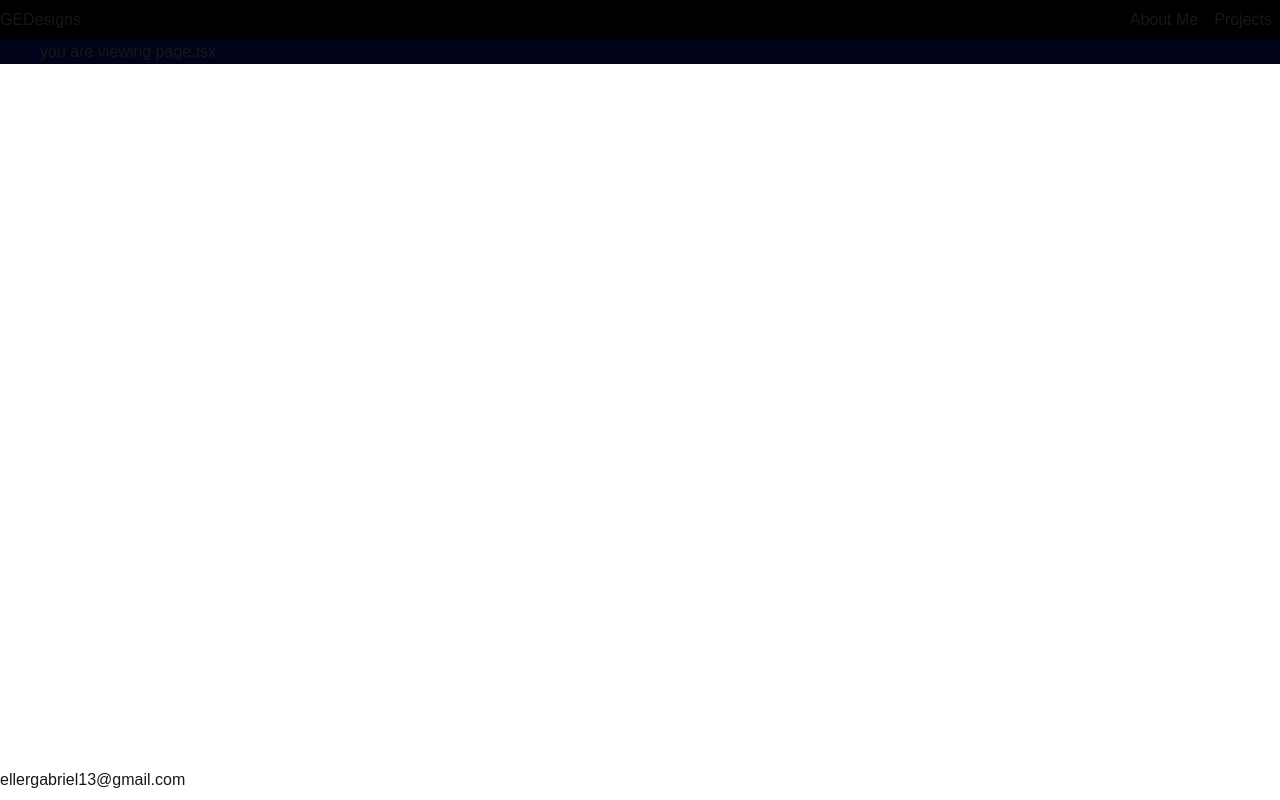
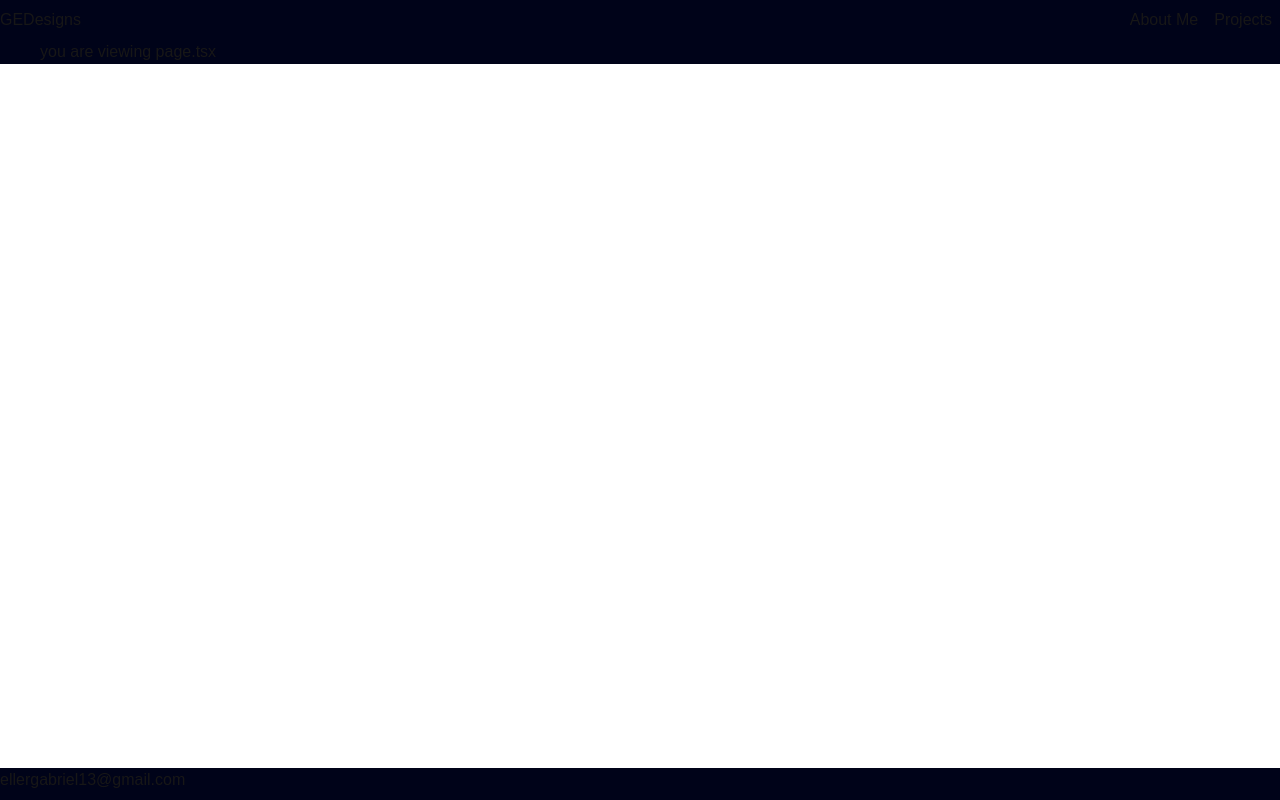
Before and after one commit to ellergabriel/NextJS_Portfolio, a Next.js app: page /pages in a window 1280 px wide. Built offline with nearby package versions, Linux system fonts and the light colour scheme.

Commit message:
fixed color of navbar and footer

```diff
--- a/components/Footer.jsx
+++ b/components/Footer.jsx
@@ -3,7 +3,7 @@ import './Footer.css';
 
 const Footer = () => {
     return(
-        <div className='footer'>
+        <div className="footer bg-black-100">
             <p>ellergabriel13@gmail.com</p>
         </div>
     )
--- a/components/Navbar.css
+++ b/components/Navbar.css
@@ -2,7 +2,6 @@
     display: flex;
     justify-content: space-between;
     align-items: center;
-    background: #000;
 }
 
 .navbar-left{
--- a/components/Navbar.jsx
+++ b/components/Navbar.jsx
@@ -3,7 +3,7 @@ import './Navbar.css';
 
 const Navbar = () => {
     return(
-            <nav className="navbar">
+            <nav className="navbar bg-black-100">
                 <div className="navbar-left">
                     <a href="/" className="logo">
                         GEDesigns
```
